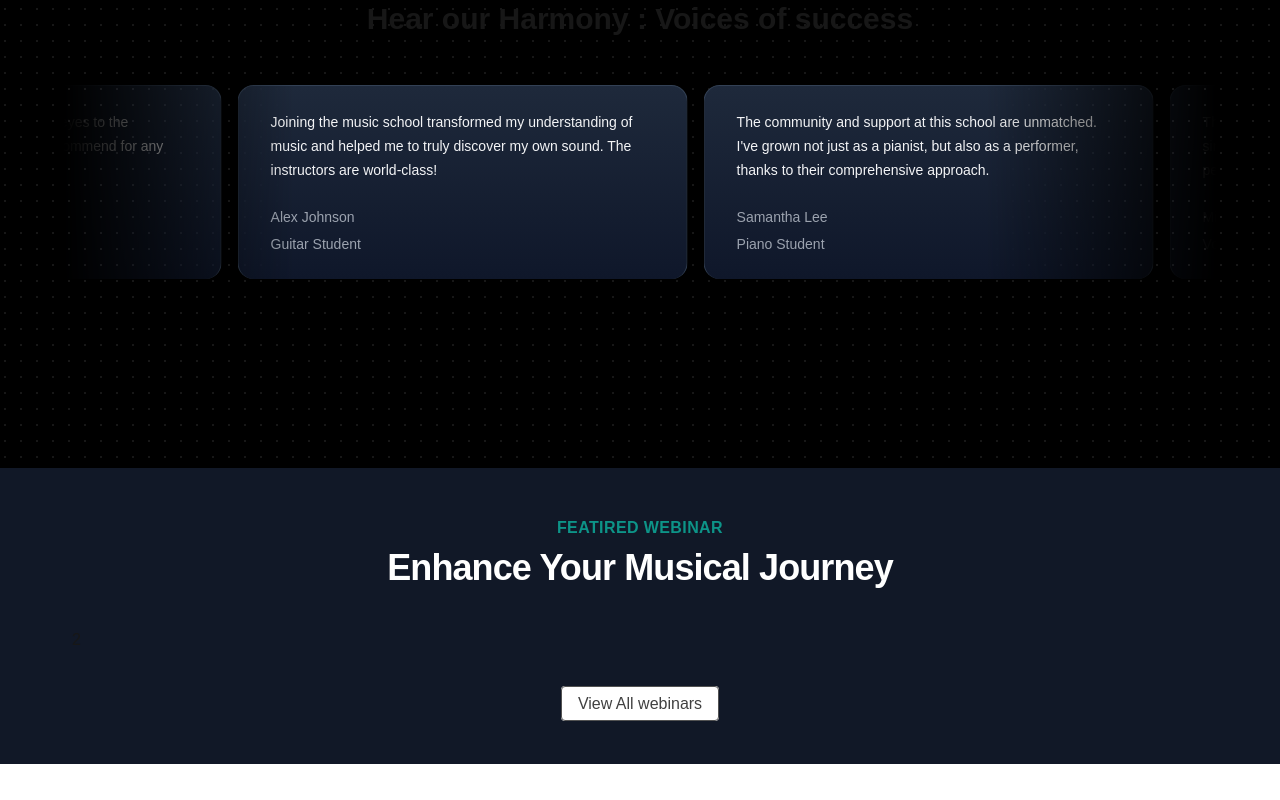
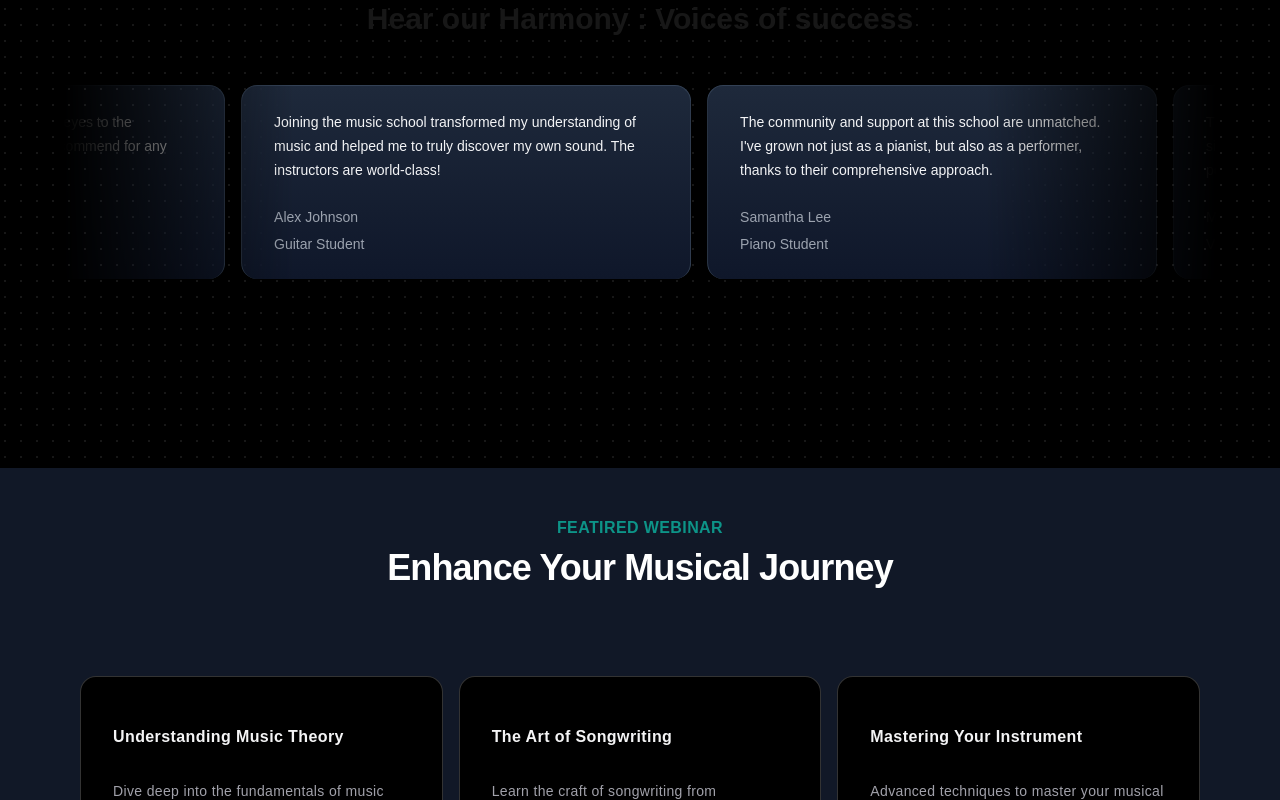
Before and after one commit to sakshi2003-code/backend-nextJs, a Next.js app in the folder musicnextjs/: page / in a window 1280 px wide. Shown: the part 2000-2800 px from the top of the page. Before the commit the page ends 2764 px from the top, so only its background shows below. Built offline with nearby package versions, Linux system fonts and the light colour scheme.

Commit message:
card hover section done

```diff
--- a/musicnextjs/src/components/UpcomingWebinars.tsx
+++ b/musicnextjs/src/components/UpcomingWebinars.tsx
@@ -1,7 +1,56 @@
+'use client'
 import Link from 'next/link'
 import React from 'react'
+import { HoverEffect } from "./ui/card-hover-effect";
+
 
 function UpcomingWebinars() {
+    const featuredWebinars = [
+        {
+          title: 'Understanding Music Theory',
+          description:
+            'Dive deep into the fundamentals of music theory and enhance your musical skills.',
+          slug: 'understanding-music-theory',
+          isFeatured: true,
+        },
+        {
+          title: 'The Art of Songwriting',
+          description:
+            'Learn the craft of songwriting from experienced musicians and songwriters.',
+          slug: 'the-art-of-songwriting',
+          isFeatured: true,
+        },
+        {
+          title: 'Mastering Your Instrument',
+          description:
+            'Advanced techniques to master your musical instrument of choice.',
+          slug: 'mastering-your-instrument',
+          isFeatured: true,
+        },
+        {
+          title: 'Music Production Essentials',
+          description:
+            'Get started with music production with this comprehensive overview.',
+          slug: 'music-production-essentials',
+          isFeatured: true,
+        },
+        // Added two more webinars
+        {
+          title: 'Live Performance Techniques',
+          description:
+            'Enhance your live performance skills with expert tips and strategies.',
+          slug: 'live-performance-techniques',
+          isFeatured: true,
+        },
+        {
+          title: 'Digital Music Marketing',
+          description:
+            'Learn how to promote your music effectively in the digital age.',
+          slug: 'digital-music-marketing',
+          isFeatured: true,
+        },
+      ];
+
   return (
     <div className='p-12 bg-gray-900'>
         <div className='max-w-7xl mx-auto px-4 sm:px-6'>
@@ -9,7 +58,17 @@
                 <h2 className='"text-base text-teal-600 font-semibold tracking-wide uppercase"'> FEATIRED WEBINAR</h2>
                 <p className='mt-2 text-3xl leading-8 font-extrabold tracking-tight text-white sm:text-4xl'> Enhance Your Musical Journey</p>
             </div>
-            <div className='mt-10'>2</div>
+            <div className='mt-10'>
+
+                <HoverEffect  items={featuredWebinars.map(webinar=>(
+                    {
+                        title:webinar.title,
+                        description:webinar.description,
+                        link:'/'
+                    }
+                ))}/>
+
+            </div>
             <div className='mt-10 text-center'>
                 <Link href={"/"}
                 className="px-4 py-2 rounded border border-neutral-600 text-neutral-700 bg-white hover:bg-gray-100 transition duration-200"
--- /dev/null
+++ b/musicnextjs/src/components/ui/card-hover-effect.tsx
@@ -0,0 +1,111 @@
+import { cn } from "@/lib/utils";
+import { AnimatePresence, motion } from "framer-motion";
+import Link from "next/link";
+import { useState } from "react";
+
+export const HoverEffect = ({
+  items,
+  className,
+}: {
+  items: {
+    title: string;
+    description: string;
+    link: string;
+  }[];
+  className?: string;
+}) => {
+  let [hoveredIndex, setHoveredIndex] = useState<number | null>(null);
+
+  return (
+    <div
+      className={cn(
+        "grid grid-cols-1 md:grid-cols-2  lg:grid-cols-3  py-10",
+        className
+      )}
+    >
+      {items.map((item, idx) => (
+        <Link
+          href={item?.link}
+          key={item?.link}
+          className="relative group  block p-2 h-full w-full"
+          onMouseEnter={() => setHoveredIndex(idx)}
+          onMouseLeave={() => setHoveredIndex(null)}
+        >
+          <AnimatePresence>
+            {hoveredIndex === idx && (
+              <motion.span
+                className="absolute inset-0 h-full w-full bg-neutral-200 dark:bg-slate-800/[0.8] block  rounded-3xl"
+                layoutId="hoverBackground"
+                initial={{ opacity: 0 }}
+                animate={{
+                  opacity: 1,
+                  transition: { duration: 0.15 },
+                }}
+                exit={{
+                  opacity: 0,
+                  transition: { duration: 0.15, delay: 0.2 },
+                }}
+              />
+            )}
+          </AnimatePresence>
+          <Card>
+            <CardTitle>{item.title}</CardTitle>
+            <CardDescription>{item.description}</CardDescription>
+          </Card>
+        </Link>
+      ))}
+    </div>
+  );
+};
+
+export const Card = ({
+  className,
+  children,
+}: {
+  className?: string;
+  children: React.ReactNode;
+}) => {
+  return (
+    <div
+      className={cn(
+        "rounded-2xl h-full w-full p-4 overflow-hidden bg-black border border-transparent dark:border-white/[0.2] group-hover:border-slate-700 relative z-20",
+        className
+      )}
+    >
+      <div className="relative z-50">
+        <div className="p-4">{children}</div>
+      </div>
+    </div>
+  );
+};
+export const CardTitle = ({
+  className,
+  children,
+}: {
+  className?: string;
+  children: React.ReactNode;
+}) => {
+  return (
+    <h4 className={cn("text-zinc-100 font-bold tracking-wide mt-4", className)}>
+      {children}
+    </h4>
+  );
+};
+export const CardDescription = ({
+  className,
+  children,
+}: {
+  className?: string;
+  children: React.ReactNode;
+}) => {
+  return (
+    <p
+      className={cn(
+        "mt-8 text-zinc-400 tracking-wide leading-relaxed text-sm",
+        className
+      )}
+    >
+      {children}
+    </p>
+  );
+};
```
